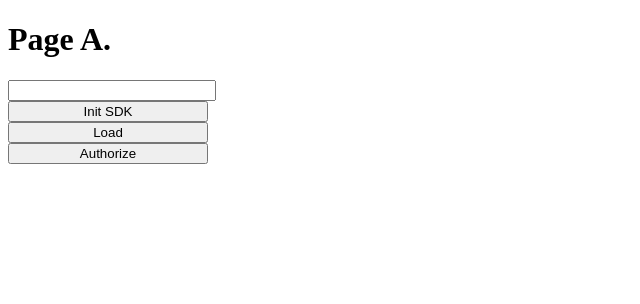
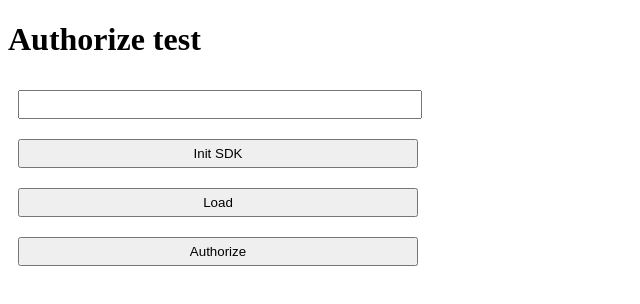
Before and after one commit to marcustallberg/authtest.github.io, a plain HTML site: page docs/index.html in a window 1280 px wide. Shown: the whole page, without its empty margins (0-640 px from the left). Drawn offline with Linux system fonts and the light colour scheme.

Commit message:
Updated styles

```diff
--- a/docs/index.html
+++ b/docs/index.html
@@ -6,22 +6,15 @@
     <meta http-equiv="X-UA-Compatible" content="ie=edge">
     <script src="https://x.klarnacdn.net/kp/lib/v1/api.js"></script>
     <title>Authtest</title>
-    <link rel="stylesheet" href="style.css">
     <script>
-
-
 
       function action_init() {
         var _client_token = document.getElementById('CT').value
-        console.log('INIT')
-        console.log(_client_token)
         Klarna.Payments.init({
           client_token: _client_token
       })
       }
       function action_load() {
-        var _client_token = document.getElementById('CT').value
-        console.log('LOAD')
         Klarna.Payments.load({
           container: '#klarna-payments-container'
         }, function (res) {
@@ -29,7 +22,6 @@
         })
       }
       function action_authorize () {
-        console.log('AUTHORIZE')
         Klarna.Payments.authorize({}, function(res){
           console.log(res)
         })
@@ -38,12 +30,14 @@
     </script>
     <style>
       input, button {
-        width: 200px;
+        width: 400px;
+        margin: 10px;
+        padding: 5px 0;
       }
     </style>
   </head>
   <body>
-    <h1>Page A.</h1>
+    <h1>Authorize test</h1>
     <input type="text" id="CT" label="client_token" /><br/>
     <button type="button" onclick="action_init()">Init SDK</button><br/>
     <button type="button" onclick="action_load()">Load</button><br/>
```
